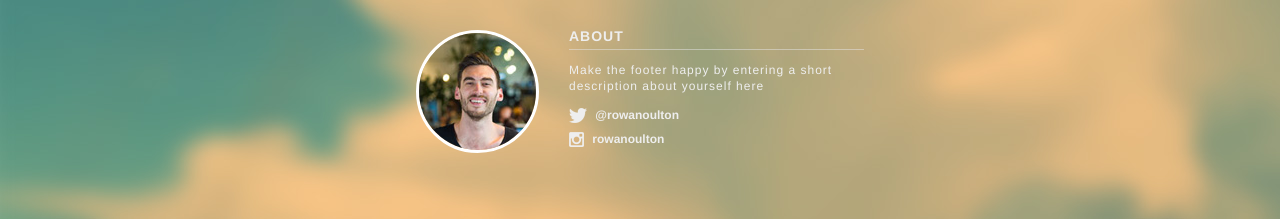
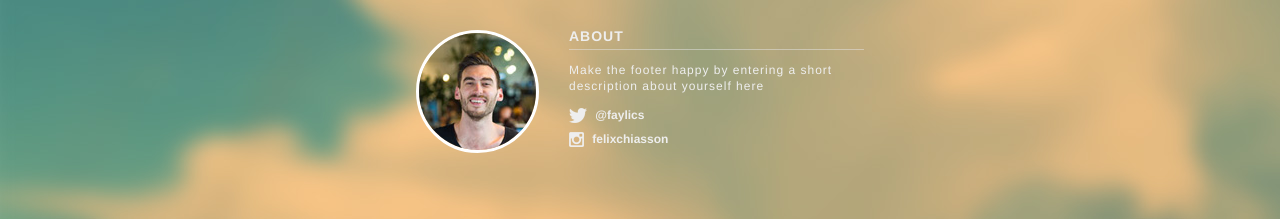
Before and after one commit to felixchiasson/felixchiasson.github.io, a Jekyll site: the page built from index.html, in a window 1280 px wide and 900 px high, scrolled down 1037 px. Shown: the part 678-897 px from the top of the window. Built offline with Jekyll 4.4.1, drawn with Linux system fonts in a browser that asks for light colours; the list of posts is cut into pages by our own code; some of the changed text lies outside the part shown.

Commit message:
Add config

```diff
--- a/_config.yml
+++ b/_config.yml
@@ -1,13 +1,13 @@
 # Site settings
 title: Travelog
-subtitle: "Journal of [name]"
-email: your-email@domain.com
+subtitle: "Journal of Felix"
+email: felixchiasson@domain.ca
 description: "Make the footer happy by entering a short description about yourself here"
 baseurl: ""
 url: "http://yourdomain.com"
-twitter_username: "rowanoulton"
-github_username:  "rowanoulton"
-instagram_username: "rowanoulton"
+twitter_username: "faylics"
+github_username:  "felixchiasson"
+instagram_username: "felixchiasson"
 
 # Build settings
 markdown: kramdown
```
